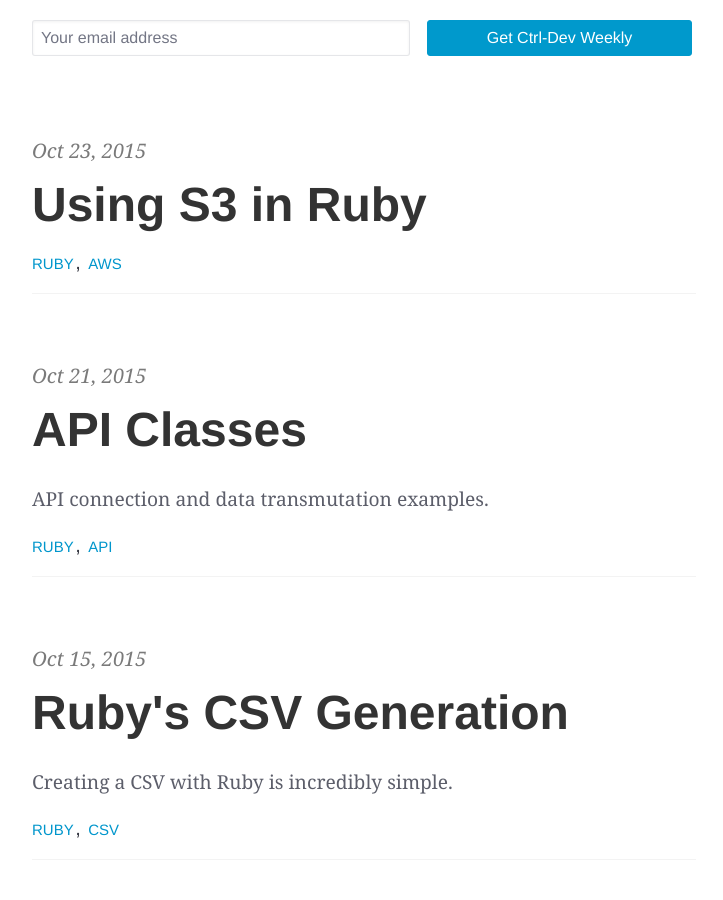
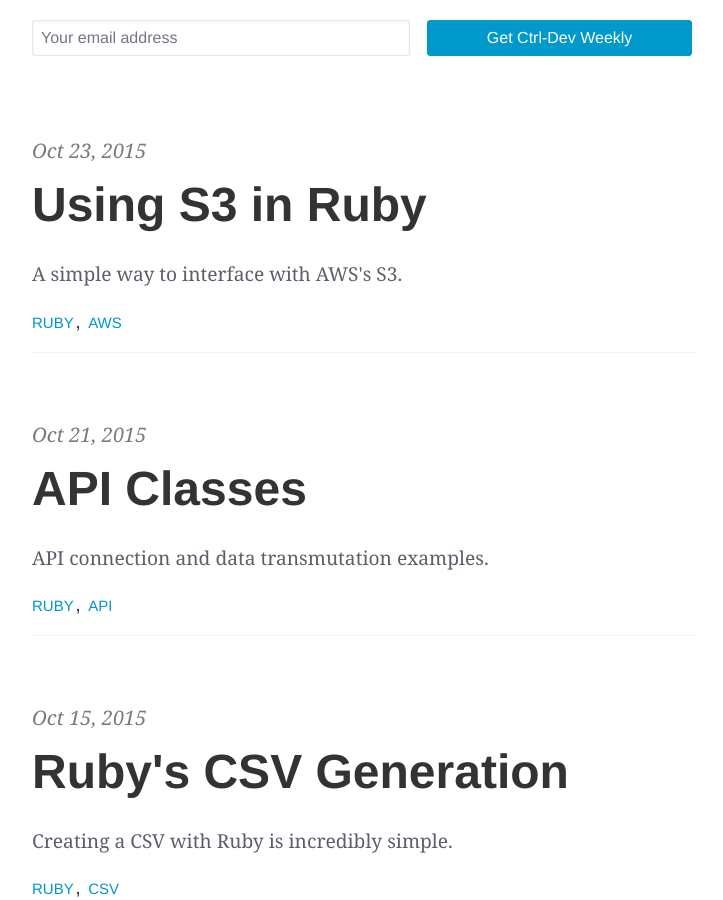
Before and after one commit to mraiur/dainmiller.github.io, a Jekyll site: the page built from index.html, in a window 1280 px wide and 900 px high, scrolled down 347 px. Shown: the whole window, without its empty margins (276-999 px from the left). Built offline with Jekyll 4.4.1, drawn with Linux system fonts in a browser that asks for light colours; the list of posts is cut into pages by our own code.

Commit message:
Update 2015-10-23-using-s3-in-ruby.markdown

```diff
--- a/_posts/2015-10-23-using-s3-in-ruby.markdown
+++ b/_posts/2015-10-23-using-s3-in-ruby.markdown
@@ -3,6 +3,7 @@ published: true
 title: Using S3 in Ruby
 layout: post
 tags: [ruby, aws]
+summary: A simple way to interface with AWS's S3.
 ---
 I wrote an incredibly simple S3Importer class in Ruby today using the AWS-SDK v2.0 gem. It seemed useful, so I thought I'd share.
 
```
